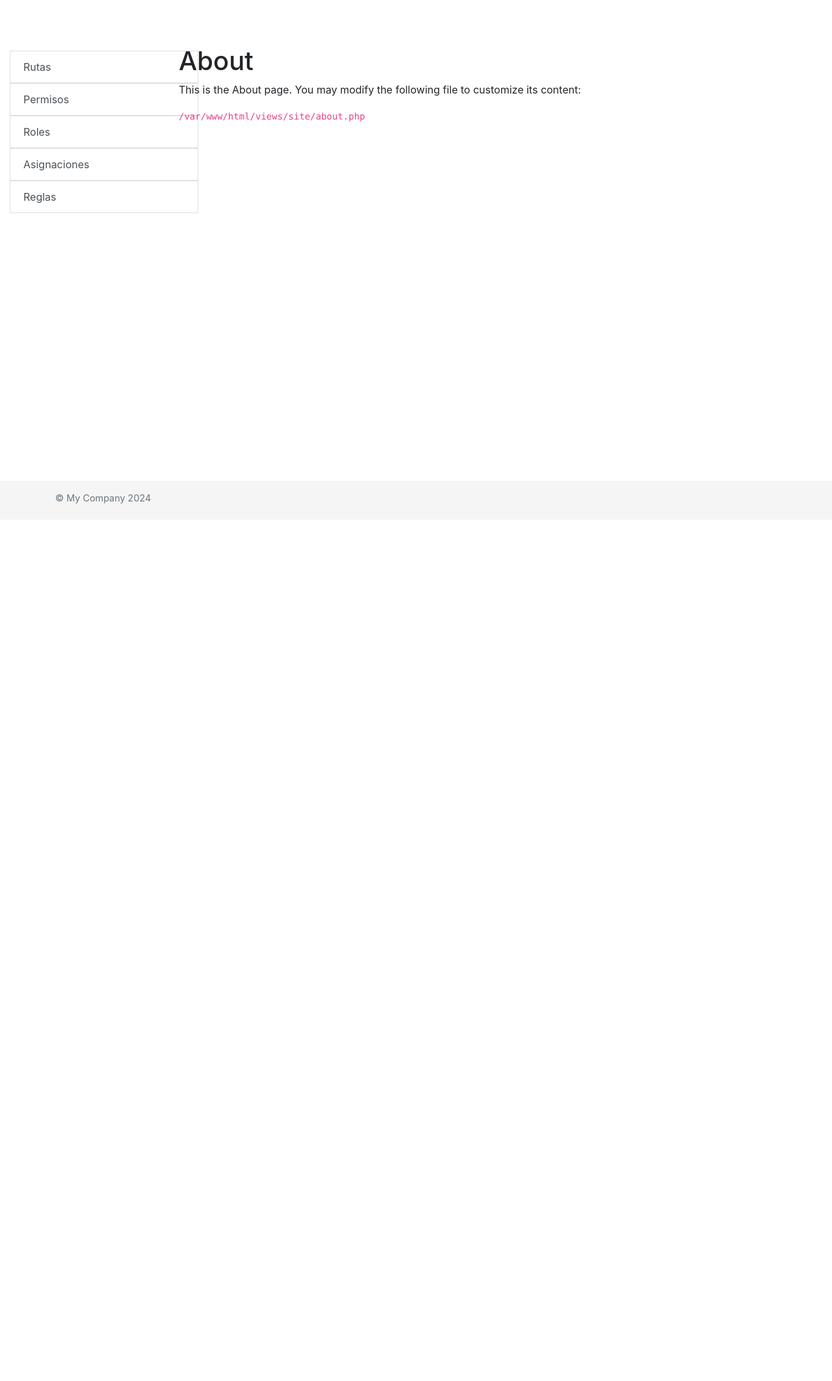
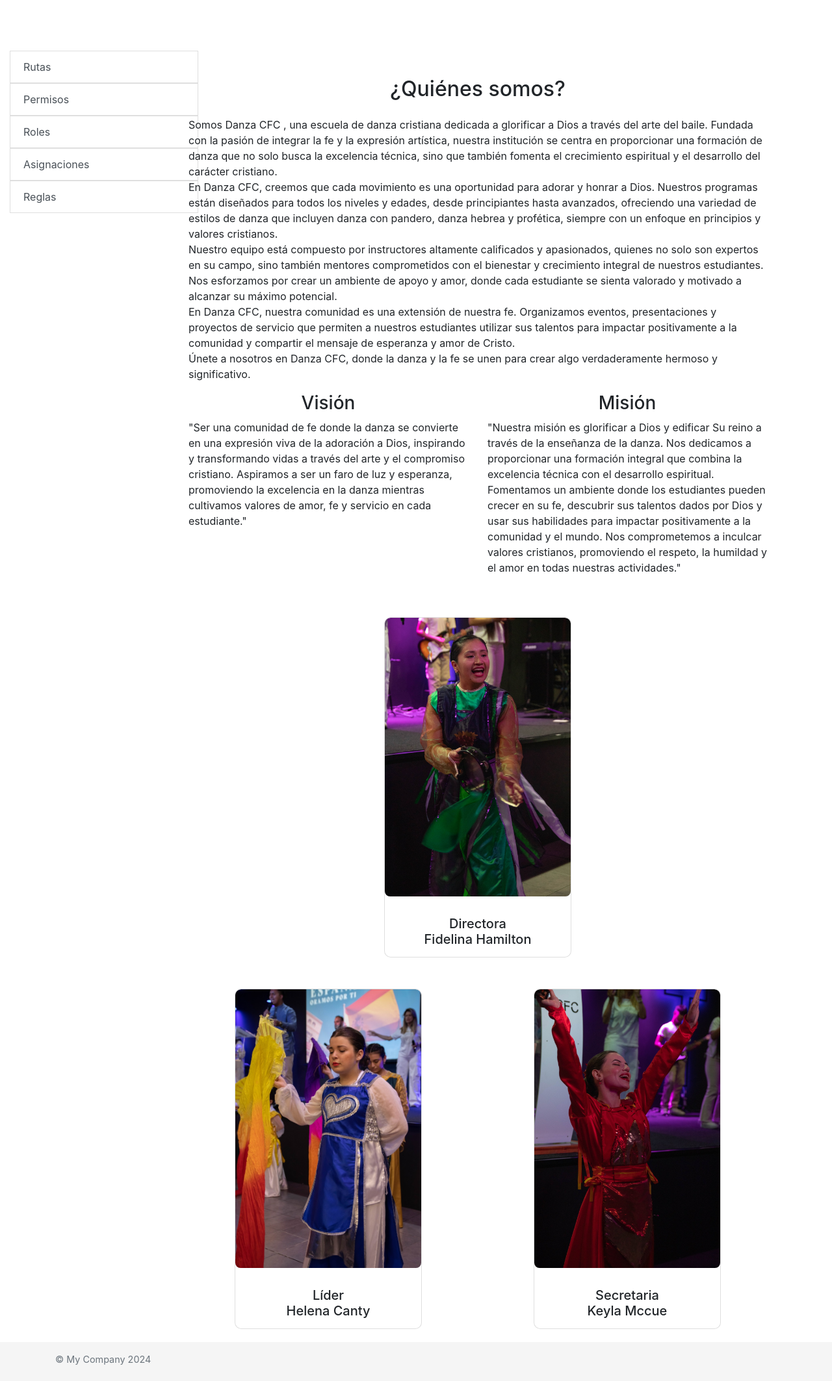
Before and after one commit to KeylaCvillca/escuelacfc, a Yii app: template views/site/about.php in a window 1280 px wide. Shown: the whole page at 65% size. Before the commit the page ends 775 px from the top, so only its background shows below. Run offline with PHP 8.4 and a stand-in for Yii, Linux system fonts and the light colour scheme; the template is opened without the code that fills it, so the values that code supplies are empty; some libraries are stand-ins or nearby versions; some web fonts are replaced.

Commit message:
Página about

```diff
--- a/views/site/about.php
+++ b/views/site/about.php
@@ -1,18 +1,93 @@
 <?php
 
-/** @var yii\web\View $this */
+use yii\widgets\ListView;
+?>
+<div class="container quienes-somos">
+    <div class="title-somos d-flex justify-content-center flex-column align-items-center">
+        <h2 class="mb-4 mt-5">¿Quiénes somos?</h2>
+        <p>Somos Danza CFC , una escuela de danza cristiana dedicada a glorificar a Dios a través del arte del baile.
+            Fundada con la pasión de integrar la fe y la expresión artística, nuestra institución se centra en proporcionar
+            una formación de danza que no solo busca la excelencia técnica, sino que también fomenta el crecimiento espiritual
+            y el desarrollo del carácter cristiano.<br>
+            En Danza CFC, creemos que cada movimiento es una oportunidad para adorar y honrar a Dios. Nuestros programas están
+            diseñados para todos los niveles y edades, desde principiantes hasta avanzados, ofreciendo una variedad de estilos
+            de danza que incluyen danza con pandero, danza hebrea y profética, siempre con un enfoque en principios y valores cristianos.<br>
+            Nuestro equipo está compuesto por instructores altamente calificados y apasionados, quienes no solo son expertos en su campo,
+            sino también mentores comprometidos con el bienestar y crecimiento integral de nuestros estudiantes. Nos esforzamos por
+            crear un ambiente de apoyo y amor, donde cada estudiante se sienta valorado y motivado a alcanzar su máximo potencial.<br>
+            En Danza CFC, nuestra comunidad es una extensión de nuestra fe. Organizamos eventos, presentaciones y proyectos de servicio
+            que permiten a nuestros estudiantes utilizar sus talentos para impactar positivamente a la comunidad y compartir el mensaje
+            de esperanza y amor de Cristo.<br>
+            Únete a nosotros en Danza CFC, donde la danza y la fe se unen para crear algo verdaderamente hermoso y
+            significativo.
+        </p>
+    </div>
 
-use yii\helpers\Html;
+    <!-- VISIÓN Y MISIÓN POSIBLE -->
+    <div class="row">
+        <div class="col-6 d-flex align-items-center flex-column">
+            <h3>Visión</h3>
+            <p>"Ser una comunidad de fe donde la danza se convierte en una expresión viva de la adoración a Dios, inspirando y
+                transformando vidas a través del arte y el compromiso cristiano. Aspiramos a ser un faro de luz y esperanza,
+                promoviendo la excelencia en la danza mientras cultivamos valores de amor, fe y servicio en cada estudiante."
+            </p>
+        </div>
+        <div class="col-6 d-flex align-items-center flex-column">
+            <h3>Misión</h3>
+            <p>"Nuestra misión es glorificar a Dios y edificar Su reino a través de la enseñanza de la danza. Nos dedicamos
+                a proporcionar una formación integral que combina la excelencia técnica con el desarrollo espiritual.
+                Fomentamos un ambiente donde los estudiantes pueden crecer en su fe, descubrir sus talentos dados por Dios
+                y usar sus habilidades para impactar positivamente a la comunidad y el mundo. Nos comprometemos a inculcar
+                valores cristianos, promoviendo el respeto, la humildad y el amor en todas nuestras actividades."
+            </p>
+        </div>
+    </div>
 
-$this->title = 'About';
-$this->params['breadcrumbs'][] = $this->title;
-?>
-<div class="site-about">
-    <h1><?= Html::encode($this->title) ?></h1>
+    <div class="tarjetas-pasos d-flex justify-content-center mt-5">
+        <div class="card card-tarjeta-pasos" style="width: 18rem;">
+            <div class="contain-image">
+                <img class="card-img-top" src="../../web/imagenes/Directora.jpg" alt="Card image cap">
+            </div>
+            <div class="card-body d-flex justify-content-center flex-column align-items-center">
+                <h5 class="card-title text-center"> Directora <br>Fidelina Hamilton</h5>
+                <p class="card-text text-center">
 
-    <p>
-        This is the About page. You may modify the following file to customize its content:
-    </p>
+                </p>
+            </div>
+        </div>
+    </div>
 
-    <code><?= __FILE__ ?></code>
+    <div class="row">
+        <div class="col-6">
+            <!-- TARJETA 1 -->
+            <div class="tarjetas-pasos d-flex justify-content-center mt-5">
+                <div class="card card-tarjeta-pasos" style="width: 18rem;">
+                    <div class="contain-image">
+                        <img class="card-img-top" src="../../web/imagenes/Lider.jpg" alt="Card image cap">
+                    </div>
+                    <div class="card-body d-flex justify-content-center flex-column align-items-center">
+                        <h5 class="card-title text-center">Líder <br>Helena Canty</h5>
+                        <p class="card-text text-center">
+
+                        </p>
+                    </div>
+                </div>
+            </div>
+        </div>
+        <div class="col-6">
+            <!-- TARJETA 2 -->
+            <div class="tarjetas-pasos d-flex justify-content-center mt-5">
+                <div class="card card-tarjeta-pasos" style="width: 18rem;">
+                    <div class="contain-image">
+                        <img class="card-img-top" src="../../web/imagenes/Secretaria.jpg" alt="Card image cap">
+                    </div>
+                    <div class="card-body d-flex justify-content-center flex-column align-items-center">
+                        <h5 class="card-title text-center">Secretaria<br> Keyla Mccue</h5>
+                        <p class="card-text text-center">
+                        </p>
+                    </div>
+                </div>
+            </div>
+        </div>
+    </div>
 </div>
```
Also changed, not shown: web/imagenes/Directora.jpg (added), web/imagenes/Lider.jpg (added), web/imagenes/Secretaria.jpg (added).
